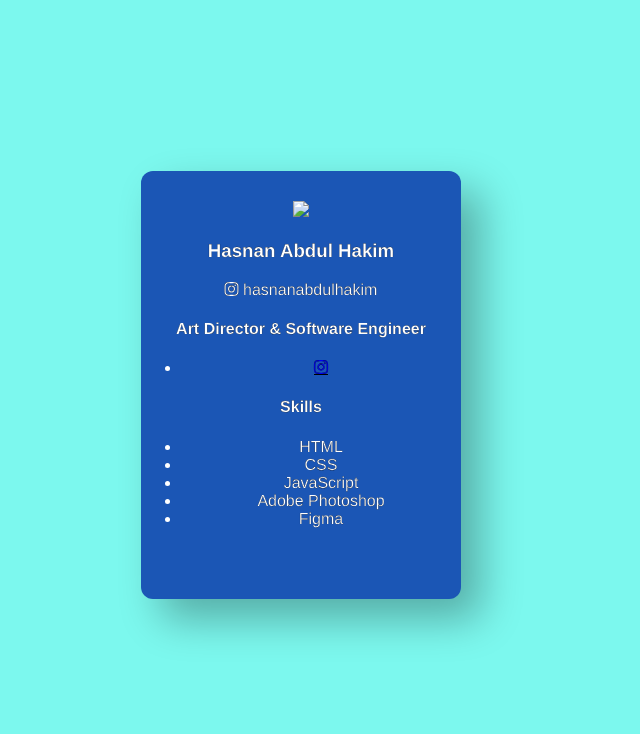
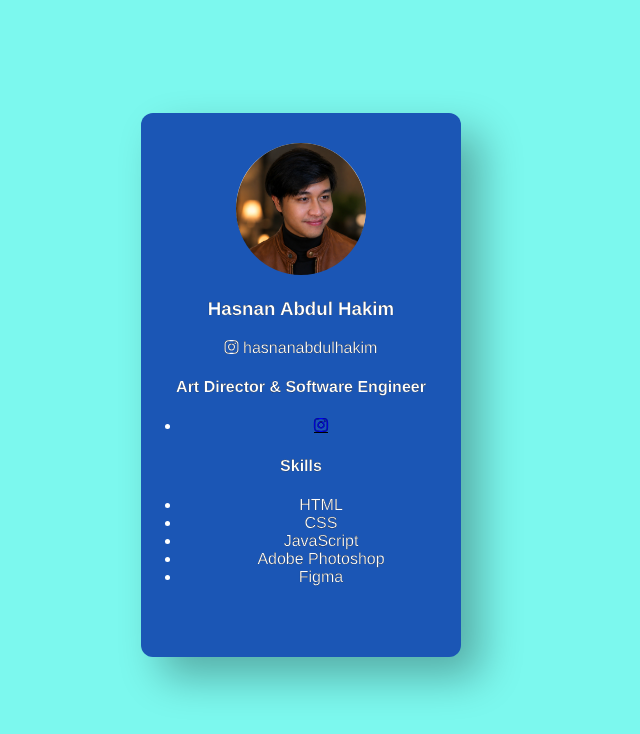
Before and after one commit to hermestaff/animated-profile-page, a plain HTML site: page index.html in a window 1280 px wide. Shown: the whole page, without its empty margins (339-979 px from the left). Drawn offline with Linux system fonts and the light colour scheme.

Commit message:
added my profile pic and some other additional css attributes, looking prettier now!

```diff
--- a/style.css
+++ b/style.css
@@ -21,3 +21,49 @@ body{
   box-shadow: 20px 20px 42px rgba(0,0,0,0.3);
   width: 20rem;
 }
+
+.card .profile {
+  display: inline-block;
+  height:130px;
+  width: 130px;
+  z-index: 1;
+  position:relative;
+  border-radius: 20%;
+}
+
+.card .profile::before{
+  content: '';
+  width:100%;
+  height:0;
+  border-radius: 50%;
+  background-color: hsl(0, 0%, 100%);
+  position: absolute;
+  bottom: 135%;
+  right: 0;
+  left: 0;
+  opacity: 0.9;
+  transform: scale(3);
+  transition: all 0.3s ease-in-out 0s;
+}
+
+.card:hover .profile::before{
+  height:100%;
+}
+
+.card .profile:after{
+  content: '';
+  width:100%;
+  height:100%;
+  border-radius: 50%;
+  background-color: hsl(0, 0%, 100%);
+  position: absolute;
+  top: 0;
+  left: 0;
+  z-index: -1;
+}
+
+.img-fluid {
+  max-width: 100%;
+  height: auto;
+  border-radius: 50%;
+}
```
Also changed, not shown: profile.png (added).
